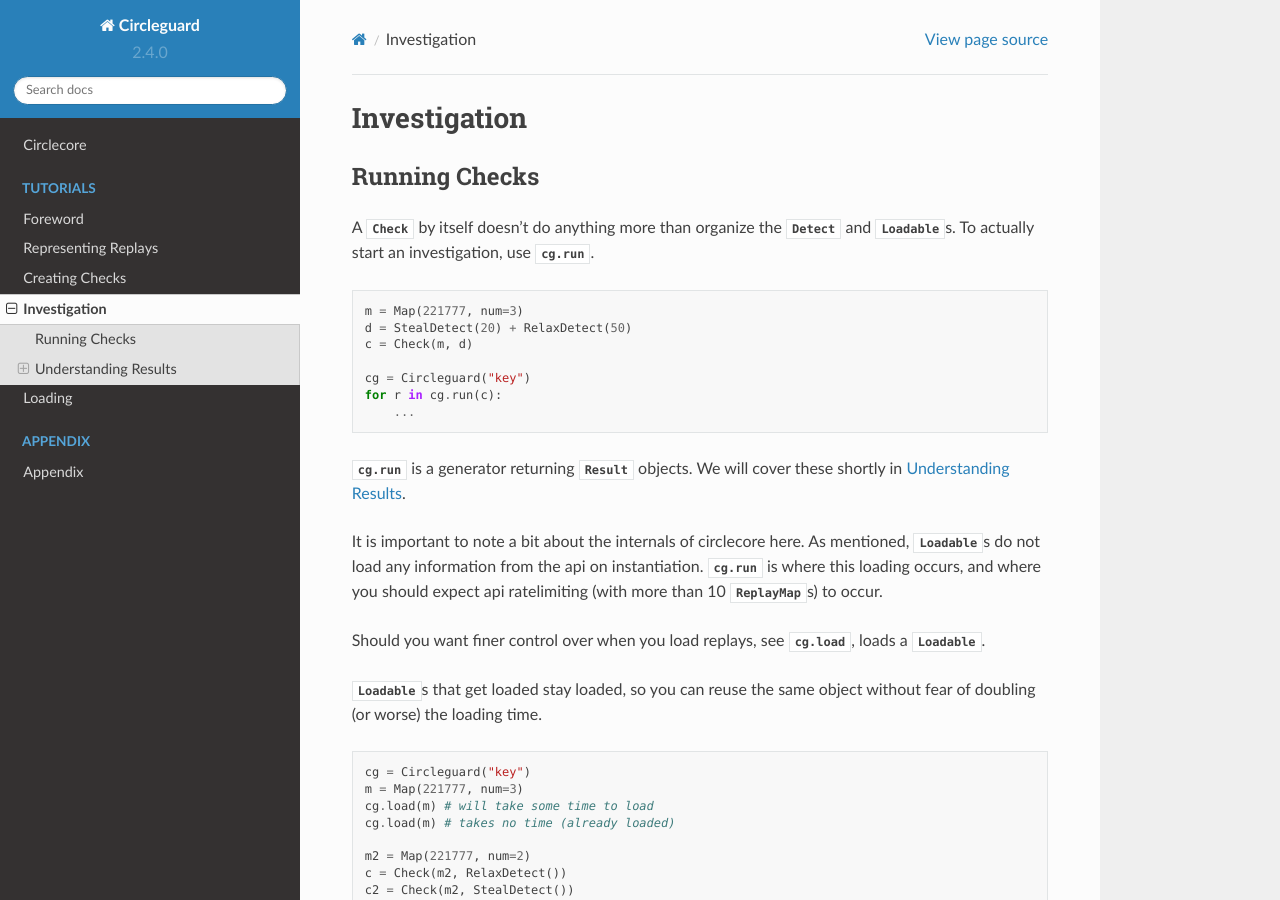
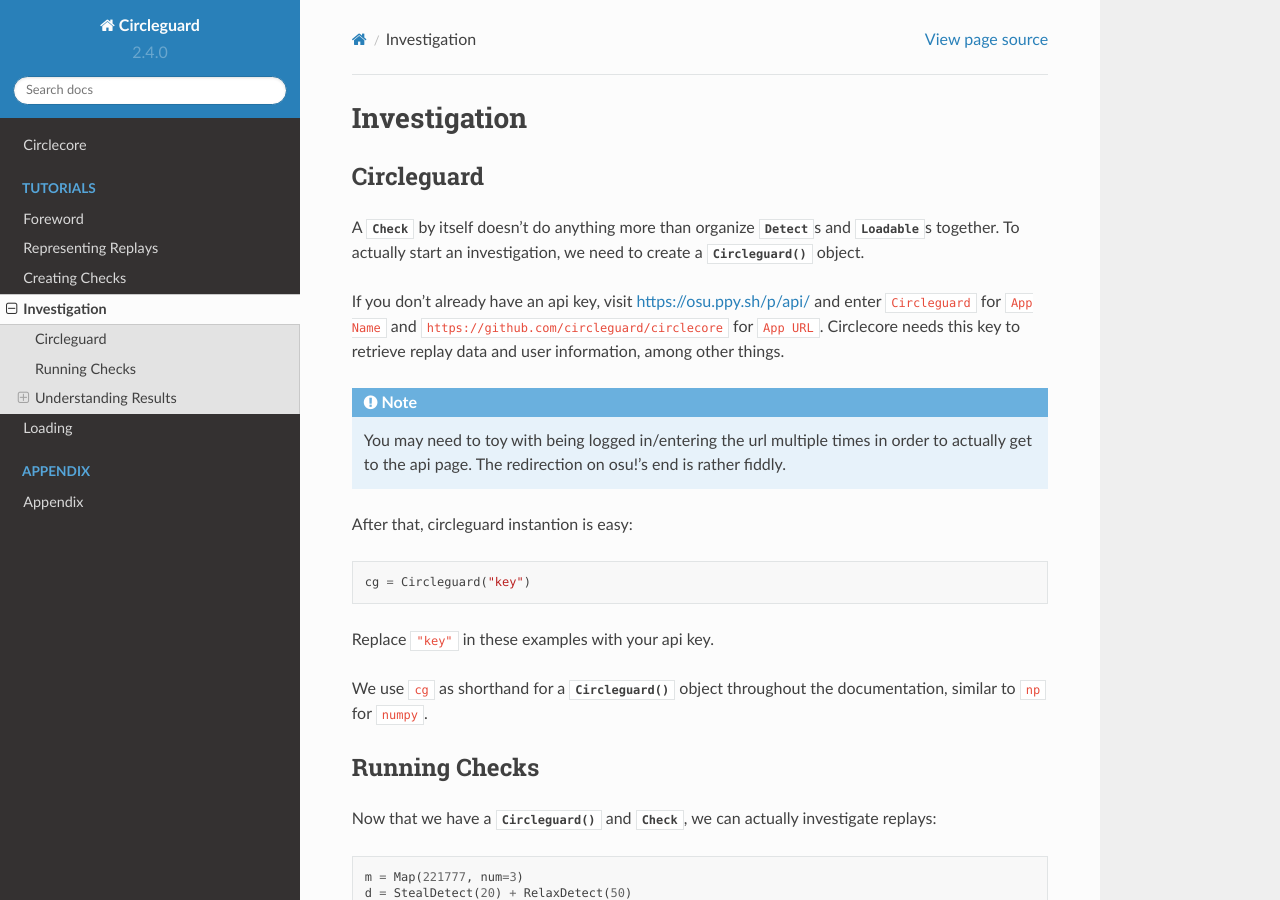
Before and after one commit to circleguard/circlecore, a Sphinx documentation site: the page built from source/investigation.rst, in a window 1280 px wide and 900 px high. Built offline with Sphinx 7.4.7 and the Read the Docs theme 2.0.0, drawn with Linux system fonts in a browser that asks for light colours.

Commit message:
add introduction to circleguard object and api key

```diff
--- a/source/conf.py
+++ b/source/conf.py
@@ -61,11 +61,13 @@
 
 .. |RatelimitWeight| replace:: :class:`~circleguard.enums.RatelimitWeight`
 
+.. |Circleguard| replace:: :func:`~circleguard.circleguard.Circleguard`
 .. |cg.run| replace:: :func:`cg.run <circleguard.circleguard.Circleguard.run>`
 .. |cg.load| replace:: :func:`cg.load <circleguard.circleguard.Circleguard.load>`
 .. |cg.load_info| replace:: :func:`cg.load_info <circleguard.circleguard.Circleguard.load_info>`
 
 .. _Circleguard: https://github.com/circleguard/circleguard
+.. _Circlecore: https://github.com/circleguard/circlecore
 .. _osu!: http://osu.ppy.sh
 .. _tybug: https://github.com/tybug
 .. _samuelhklumpers: https://github.com/samuelhklumpers
--- a/source/investigation.rst
+++ b/source/investigation.rst
@@ -1,11 +1,49 @@
 Investigation
 =============
+
+Circleguard
+-----------
+
+A |Check| by itself doesn't do anything more than organize |Detect|\s and
+|Loadable|\s together. To actually start an investigation, we need to create a
+|circleguard| object.
+
+If you don't already have an api key, visit https://osu.ppy.sh/p/api/ and enter
+``Circleguard`` for ``App Name`` and
+``https://github.com/circleguard/circlecore`` for ``App URL``. Circlecore
+needs this key to retrieve replay data and user information, among other
+things.
+
+.. note::
+
+    You may need to toy with being logged in/entering the url
+    multiple times in order to actually get to the api page.
+    The redirection on osu!'s end is rather fiddly.
+
+
+After that, circleguard instantion is easy:
+
+.. code-block:: python
+
+    cg = Circleguard("key")
+
+Replace ``"key"`` in these examples with your api key.
+
+We use ``cg`` as shorthand for a |circleguard| object throughout the
+documentation, similar to ``np`` for ``numpy``.
+
+.. todo::
+
+    talk about slider and caching, probably by briefly mentioning it here and
+    linking to an advanced/future section
+
+
 
 Running Checks
 --------------
 
-A |Check| by itself doesn't do anything more than organize the |Detect| and
-|Loadable|\s. To actually start an investigation, use |cg.run|.
+Now that we have a |Circleguard| and |Check|, we can actually investigate
+replays:
 
 .. code-block:: python
 
```
